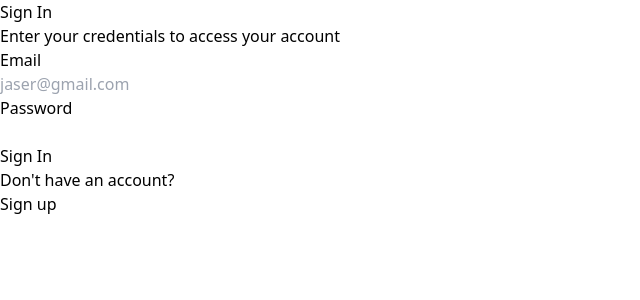
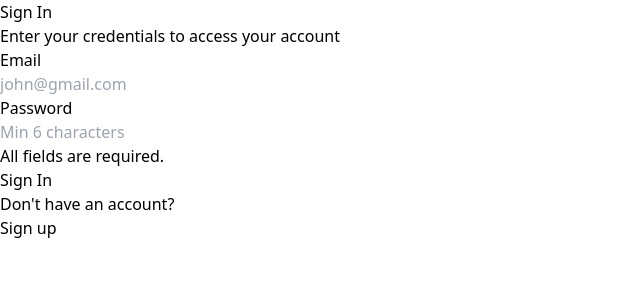
Before and after one commit to koushikjavvaji/FinFlow, a React (Vite) app in the folder frontend/: page /signin in a window 1280 px wide. Both pictures are taken after a click on the button "Sign In". Shown: the top 300 px of the page, without its empty margins (0-640 px from the left). Built offline with nearby package versions, Linux system fonts and the light colour scheme; no server answers.

Commit message:
fix: fix password state bug, localStorage bug and add validation to Signin

```diff
--- a/frontend/src/pages/Signin.jsx
+++ b/frontend/src/pages/Signin.jsx
@@ -7,44 +7,55 @@ import { useNavigate } from "react-router-dom"
 import axios from "axios";
 import { useState } from "react"
 
-
 export function Signin(){
-
     const [username, setUsername] = useState("");
     const [password, setPassword] = useState("");
+    const [error, setError] = useState("");
+    const [loading, setLoading] = useState(false);
     const navigate = useNavigate();
 
     return <div className="bg-slate-300 h-screen flex justify-center">
-
         <div className="flex flex-col justify-center">
-
             <div className="rounded-lg bg-white w-80 text-center p-2 h-max px-4">
-
                 <Heading label={"Sign In"}/>
                 <SubHeading label={"Enter your credentials to access your account"}/>
-        <InputBox onChange={e=>{
-                setUsername(e.target.value)
-            }} placeholder={"jaser@gmail.com"} label={"Email"}/>
+                <InputBox onChange={e => setUsername(e.target.value)} placeholder={"john@gmail.com"} label={"Email"}/>
+                <InputBox onChange={e => setPassword(e.target.value)} placeholder={"Min 6 characters"} label={"Password"}/>
+                {error && <div className="text-red-500 text-sm pt-2 text-left">{error}</div>}
+                <div className="pt-4">
+                <Button onClick={async () => {
+                    setError("");
 
-        <InputBox onChange={e=>{
-                setUsername(e.target.value)
-            }} placeholder={""} label={"Password"}/>
-        <div className="pt-4">
+                    if (!username || !password) {
+                        setError("All fields are required.");
+                        return;
+                    }
+                    if (!username.includes("@")) {
+                        setError("Please enter a valid email.");
+                        return;
+                    }
+                    if (password.length < 6) {
+                        setError("Password must be at least 6 characters.");
+                        return;
+                    }
 
-        <Button onClick={async()=>{
-                const response = await axios.post("https://finflow-mc2e.onrender.com/api/v1/user/signin",{
+                    setLoading(true);
+                    try {
+                        const response = await axios.post("https://finflow-mc2e.onrender.com/api/v1/user/signin", {
                             username,
                             password
                         });
-                localStorage.getItem("token", response.data.token)
-                navigate("/dashboard")
-            }} label={"Sign In"}/>
-
+                        localStorage.setItem("token", response.data.token);
+                        navigate("/dashboard");
+                    } catch(e) {
+                        setError(e.response?.data?.message || "Invalid email or password.");
+                    } finally {
+                        setLoading(false);
+                    }
+                }} label={loading ? "Please wait..." : "Sign In"}/>
                 </div>
                 <BottomWarning label={"Don't have an account?"} buttonText={"Sign up"} to={"/signup"}/>
-
             </div>
         </div>
-
     </div>
 }
```
Lines whose indentation alone changed are shown as unchanged.
